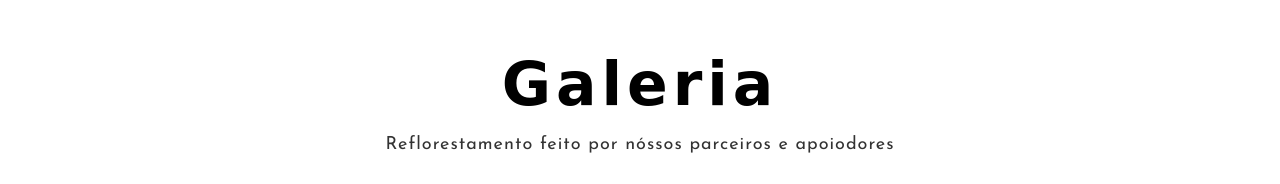
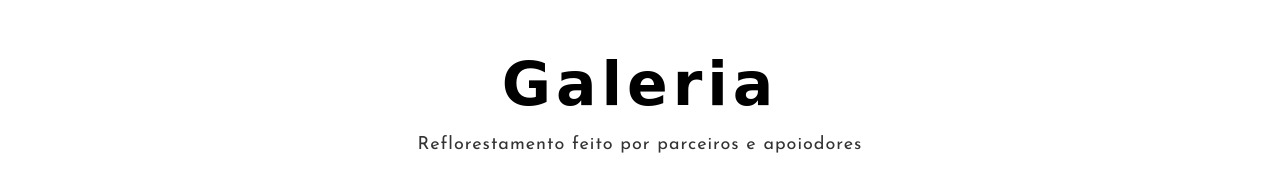
Before and after one commit to LuizPerro/reflorest, a plain HTML site: page index.html in a window 1280 px wide. Shown: the part 2020-2204 px from the top of the page. Drawn offline with nearby package versions, Linux system fonts and the light colour scheme; files whose address does not match are found by name; a web font is replaced by a local one.

Commit message:
Texto da galeria

```diff
--- a/index.html
+++ b/index.html
@@ -209,7 +209,7 @@
 			<div class="row">
 				<div class="donation_1 text-center clearfix">
 					<h1>Galeria</h1>
-					<p>Reflorestamento feito por nóssos parceiros e apoiodores</p>
+					<p>Reflorestamento feito por parceiros e apoiodores</p>
 				</div>
 				<div class="gallery_home_1 clearfix">
 					<div class="page clearfix">
```
